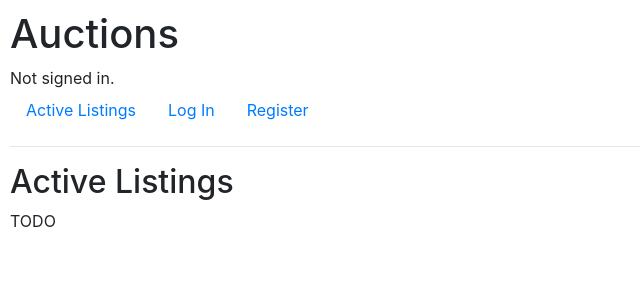
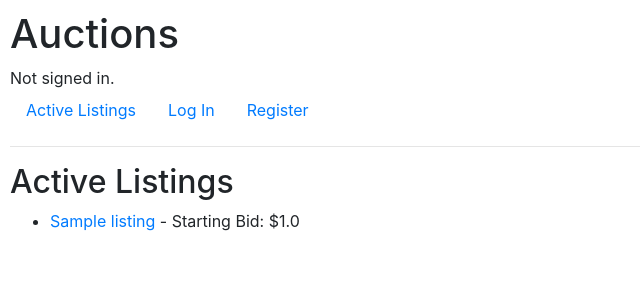
Before and after one commit to xavieralves16/Commerce, a Django app: template auctions/templates/auctions/index.html in a window 1280 px wide. Shown: the top 300 px of the page, without its empty margins (0-640 px from the left). Run offline with Django 3.2, Linux system fonts and the light colour scheme; the template is opened without the code that fills it: values that come from a table or form of the project are taken from there, others are empty; tables that the repository leaves empty hold one stand-in row (values such as "Sample post"); parts of the project's set-up code (start-up, migrations or seed data) failed here and were passed over; some libraries are stand-ins or nearby versions.

Commit message:
Added active listings to index

```diff
--- a/auctions/templates/auctions/index.html
+++ b/auctions/templates/auctions/index.html
@@ -2,6 +2,15 @@
 
 {% block body %}
     <h2>Active Listings</h2>
-
-    TODO
+    {% if listings %}
+        <ul>
+            {% for listing in listings %}
+                <li>
+                    <a href="{% url 'listing' listing.id %}">{{ listing.title }}</a> - Starting Bid: ${{ listing.starting_bid }}
+                </li>
+            {% endfor %}
+        </ul>
+    {% else %}
+        <p>No active listings available.</p>
+    {% endif %}
 {% endblock %}
```
